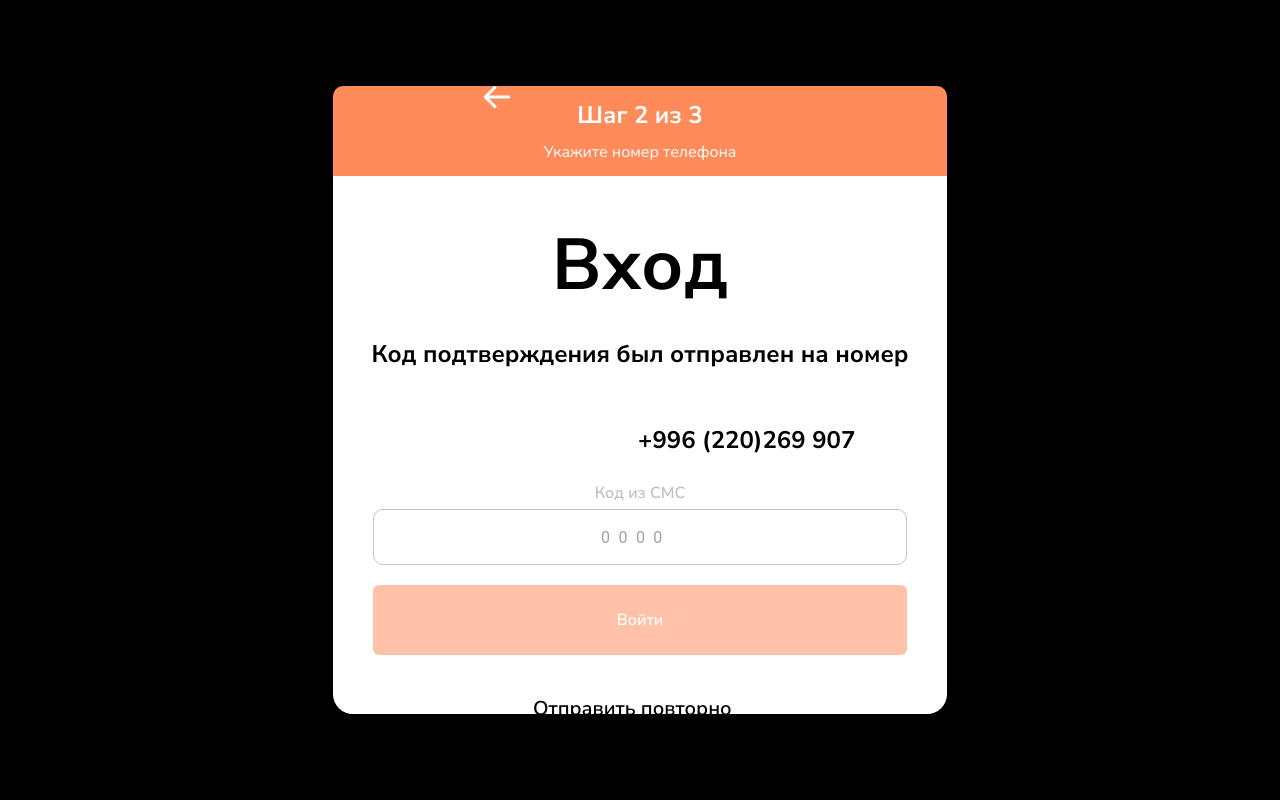
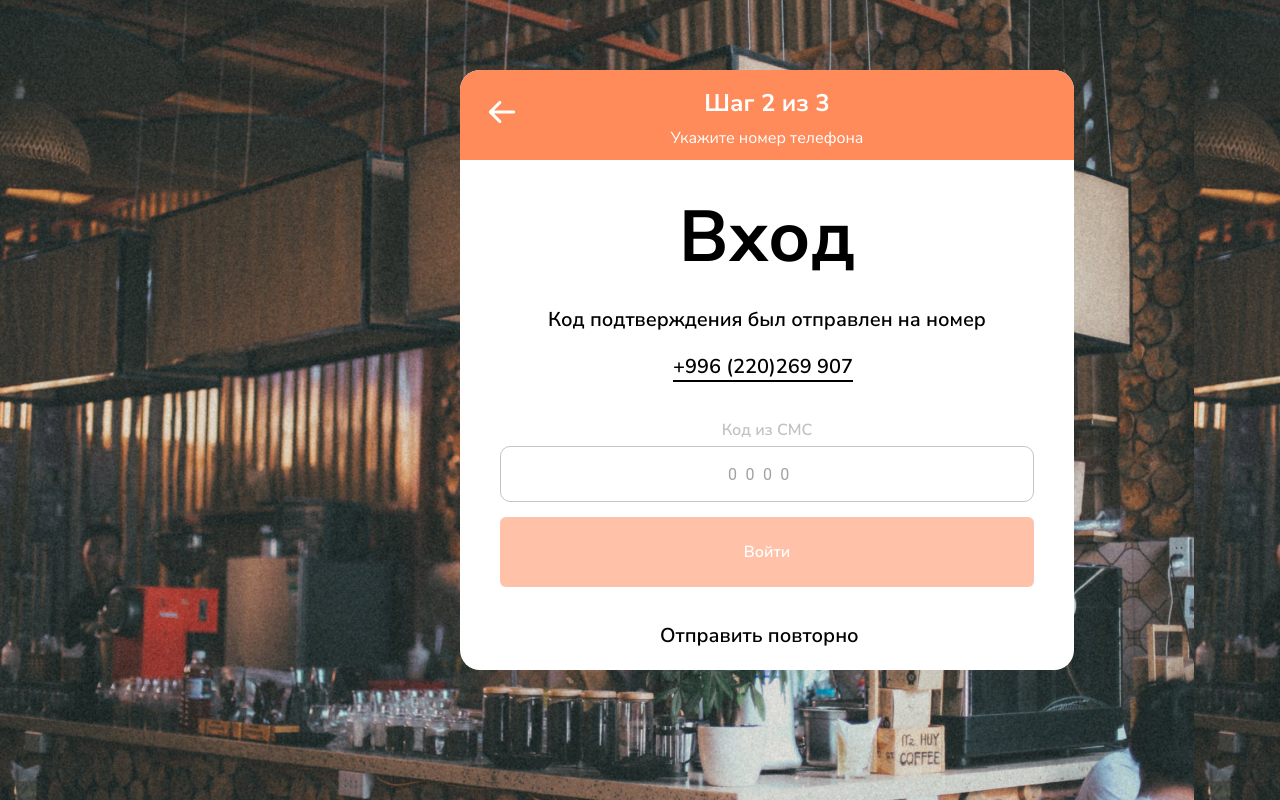
Before and after one commit to Begimai7/neocafe_fixiki, a React (Vite) app: page /barista/signIn in a window 1280 px wide. Both pictures are taken after a click on the button "Получить код". Built offline with nearby package versions, Linux system fonts and the light colour scheme.

Commit message:
full ready signin barista

```diff
--- a/src/components/barista/BaristaSignIn.jsx
+++ b/src/components/barista/BaristaSignIn.jsx
@@ -3,6 +3,7 @@ import { styled } from '@mui/material'
 import ArrowLeft from '../../assets/img/ArrowLeft.png'
 import Button from '../UI/Button'
 import Input from '../UI/Input'
+import phone from '../../assets/img/phone.png'
 const BaristaSignIn = () => {
     const [signIn, setSignIn] = useState(1)
 
@@ -13,10 +14,19 @@ const BaristaSignIn = () => {
     const getCodingHandlClick = () => {
         setSignIn(3)
     }
+
     return (
+        <div
+            style={{
+                background: `url(${phone})`,
+                width: '100%',
+                height: '100vh',
+                position: 'relative',
+            }}
+        >
+            <StyledMainBlock>
                 <StyledContainerBlock>
-            <StyledContainerDiv>
-                <StyledContainerBlockOne>
+                    <div>
                         <StyledIconArrow>
                             <img
                                 onClick={() =>
@@ -30,24 +40,31 @@ const BaristaSignIn = () => {
                             style={{
                                 color: 'white',
                                 fontFamily: 'Nunito Sans',
-                            margin: '13px 0 0 0 ',
+                                margin: ' 10px 0 0 0 ',
                             }}
                         >
                             Шаг {signIn} из 3
                         </h2>
-                    <p style={{ fontFamily: 'Nunito Sans' }}>
+                        <p
+                            style={{
+                                color: 'white',
+                                fontFamily: 'Nunito Sans',
+                                margin: ' 8px 0 5px 0 ',
+                            }}
+                        >
                             Укажите номер телефона
                         </p>
-                </StyledContainerBlockOne>
+                    </div>
+                </StyledContainerBlock>
                 {signIn === 1 && (
+                    <StyledShagBoxBI>
                         <div>
-                        <StyledTextBlock>
-                            <StyledHOneTitle>Вход</StyledHOneTitle>
-                            <StyledPoragraf>
+                            <StyledShagHOneTitle>Вход</StyledShagHOneTitle>
+                            <StyledShagPoragraf>
                                 Введите номер телефона, на который придет код
-                            </StyledPoragraf>
-                        </StyledTextBlock>
-                        <StyledBox>
+                            </StyledShagPoragraf>
+                        </div>
+                        <StyledShagBoxses>
                             <Input
                                 width={'534px'}
                                 height={'70px'}
@@ -64,23 +81,23 @@ const BaristaSignIn = () => {
                             >
                                 Получить код
                             </Button>
-                        </StyledBox>
-                    </div>
+                        </StyledShagBoxses>
+                    </StyledShagBoxBI>
                 )}
 
                 {signIn === 2 && (
                     <div>
-                        <StyledShagBoxses>
+                        <StyledBoxxBlock>
                             <div>
-                                <StyledShagHOneTitle>Вход</StyledShagHOneTitle>
-                                <StyledShagPoragraf>
+                                <StyledShagPfTwo>Вход</StyledShagPfTwo>
+                                <StyledTextP>
                                     Код подтверждения был отправлен на номер
-                                </StyledShagPoragraf>
-                                <StyledShagPoragrafTwo>
+                                </StyledTextP>
+                                <StyledTextPTwo>
                                     +996 (220)269 907
-                                </StyledShagPoragrafTwo>
+                                </StyledTextPTwo>
                             </div>
-                            <StyledShagBoxBI>
+                            <StyledBox>
                                 <Input
                                     width={'534px'}
                                     height={'70px'}
@@ -102,13 +119,13 @@ const BaristaSignIn = () => {
                                         Отправить повторно
                                     </StyledPtext>
                                 </div>
-                            </StyledShagBoxBI>
-                        </StyledShagBoxses>
+                            </StyledBox>
+                        </StyledBoxxBlock>
                     </div>
                 )}
                 {signIn === 3 && (
                     <div>
-                        <StyledShagThreeBox>
+                        <StyledContainerBlockOne>
                             <Input
                                 label={'Имя'}
                                 width={'534px'}
@@ -144,127 +161,76 @@ const BaristaSignIn = () => {
                             >
                                 Войти
                             </Button>
-                        </StyledShagThreeBox>
+                        </StyledContainerBlockOne>
                     </div>
                 )}
-            </StyledContainerDiv>
-        </StyledContainerBlock>
+            </StyledMainBlock>
+        </div>
     )
 }
 
 export default BaristaSignIn
-const StyledContainerDiv = styled('div')(() => ({
+const StyledMainBlock = styled('div')(() => ({
+    display: 'flex',
+    position: 'absolute',
+    flexDirection: 'column',
+    justifyContent: 'center',
+    background: 'white',
     width: '614px',
-    height: '628px',
+    height: '600px',
     borderRadius: '20px',
-    background: 'white',
+    left: '460px',
+    top: '70px',
 }))
 const StyledContainerBlock = styled('div')({
-    background: 'black',
-    height: '100vh',
     display: 'flex',
-    alignItems: 'center',
     justifyContent: 'center',
-    position: 'relative',
-})
-const StyledContainerBlockOne = styled('div')({
     background: '#FF8B5B',
+    textAlign: 'center',
     width: '614px',
     height: '90px',
     alignItems: 'center',
-    flexDirection: 'column',
-    gap: '-10px',
-    display: 'flex',
-    borderTopLeftRadius: '10px',
-    borderTopRightRadius: '10px',
-    p: {
-        color: 'white',
-        fontFamily: 'Nunito Sans',
-        fontWeigt: 700,
-        margin: '10px 0',
-    },
+    position: 'absolute',
+    top: '0',
+    borderTopLeftRadius: '20px',
+    borderTopRightRadius: '20px',
 })
-const StyledTextBlock = styled('div')(() => ({
-    display: 'flex',
-    flexDirection: 'column',
-    alignItems: 'center',
-    gap: '20px',
-}))
-const StyledBox = styled('div')(() => ({
-    position: 'absolute  ',
-    display: 'flex',
-    flexDirection: 'column',
-    gap: '20px',
-    bottom: '120px',
-    left: '500px',
-}))
-const StyledHOneTitle = styled('h1')(() => ({
-    Width: '172px',
-    Height: '98px',
-    fontFamily: 'Nunito Sans',
-    fontSize: '72px',
-    fontWeight: 700,
-    lineHeight: '98px',
-    margin: '20px 0',
-}))
-const StyledPoragraf = styled('p')(() => ({
-    width: '431px',
-    height: '62',
-    textAlign: 'center',
-    fontFamily: 'Nunito Sans',
-    fontSize: '24px',
-    margin: '0 0 0 30px',
-    fontWeight: 700,
-}))
 const StyledShagHOneTitle = styled('h1')(() => ({
     Width: '172px',
     Height: '98px',
     fontFamily: 'Nunito Sans',
     fontSize: '72px',
     fontWeight: 700,
-    margin: '20px 0',
+    margin: '20px 0 0 0 ',
     textAlign: 'center',
 }))
 const StyledShagPoragraf = styled('p')(() => ({
-    width: '650px',
+    width: '495px',
     height: '62',
     textAlign: 'center',
     fontFamily: 'Nunito Sans',
     fontSize: '24px',
     fontWeight: 700,
+    alignItems: 'center',
+    marginLeft: '60px',
 }))
 const StyledShagBoxses = styled('div')(() => ({
     display: 'flex',
     flexDirection: 'column',
     alignItems: 'center',
-    marginTop: '20px',
+    gap: '25px',
 }))
 const StyledShagBoxBI = styled('div')(() => ({
-    position: 'absolute',
-    bottom: '125px',
+    bottom: '55px',
     display: 'flex',
     gap: '20px',
     flexDirection: 'column',
-}))
-const StyledShagPoragrafTwo = styled('p')(() => ({
-    fontFamily: 'Nunito Sans',
-    position: 'absolute',
-    bottom: '320px',
-    left: '638px',
-    fontSize: '24px',
-    fontWeight: 700,
-}))
-const StyledShagThreeBox = styled('div')(() => ({
-    display: 'flex',
-    flexDirection: 'column',
-    alignItems: 'center',
-    gap: '35px',
     marginTop: '50px',
 }))
 const StyledIconArrow = styled('div')(() => ({
     position: 'absolute',
-    left: '480px',
-    top: '80px',
+    left: '25px',
+    top: '25px',
 }))
 const StyledPtext = styled('p')(() => ({
     position: 'absolute',
@@ -273,3 +239,47 @@ const StyledPtext = styled('p')(() => ({
     fontWeight: 600,
     left: '160px',
 }))
+const StyledShagPfTwo = styled('p')(() => ({
+    Width: '172px',
+    Height: '98px',
+    fontFamily: 'Nunito Sans',
+    fontSize: '72px',
+    fontWeight: 700,
+    margin: '20px 0 0 0 ',
+    textAlign: 'center',
+}))
+const StyledTextP = styled('p')(() => ({
+    fontFamily: 'Nunito Sans',
+    fontSize: '20px',
+    fontWeight: 600,
+    left: '160px',
+}))
+const StyledTextPTwo = styled('p')(() => ({
+    fontFamily: 'Nunito Sans',
+    fontSize: '20px',
+    fontWeight: 600,
+    borderBottom: '2px solid black',
+    width: '180px',
+    marginLeft: '125px',
+}))
+const StyledBoxxBlock = styled('div')(() => ({
+    display: 'flex',
+    flexDirection: 'column',
+    alignItems: 'center',
+    textAlign: 'center',
+    marginTop: '30px',
+}))
+const StyledBox = styled('div')(() => ({
+    display: 'flex',
+    gap: '15px',
+    flexDirection: 'column',
+    marginTop: '20px',
+}))
+const StyledContainerBlockOne = styled('div')({
+    display: 'flex',
+    justifyContent: 'center',
+    flexDirection: 'column',
+    alignItems: 'center',
+    gap: '35px',
+    marginTop: '75px',
+})
```
Also changed, not shown: src/assets/img/phone.png (added). Lines whose indentation alone changed are shown as unchanged.
